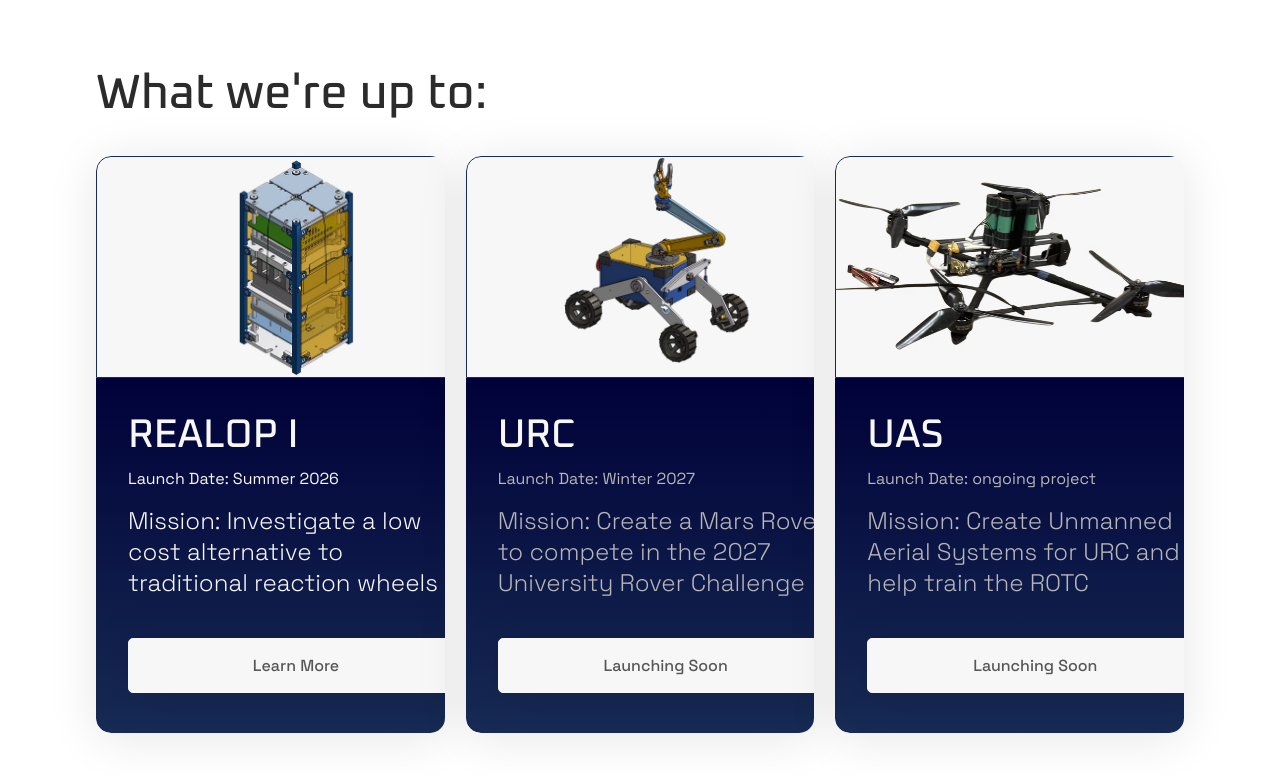
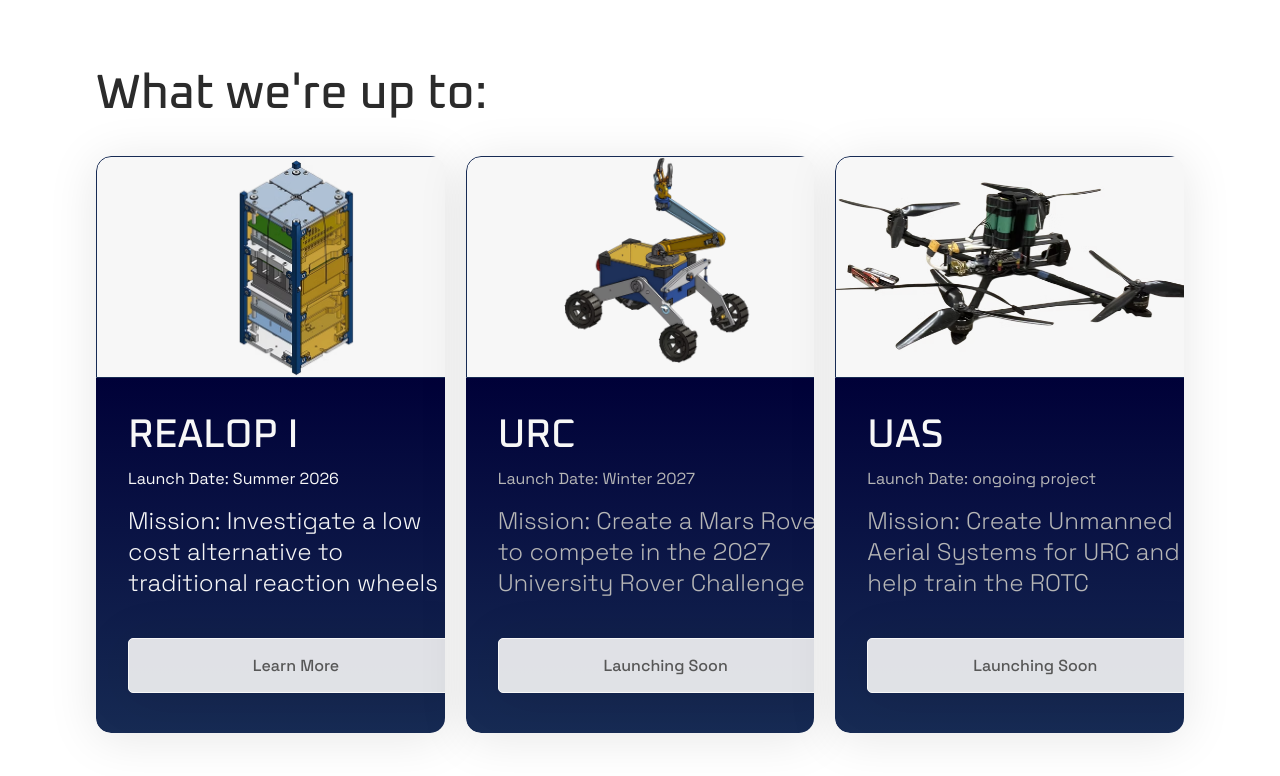
Before and after one commit to include-davis/sss, a Next.js app: page /test in a window 1280 px wide. Shown: the top 776 px of the page. Built offline with nearby package versions, Linux system fonts and the light colour scheme.

Commit message:
button fix

```diff
--- a/app/(pages)/_components/whatWereUpTo/whatWereUpTo.module.scss
+++ b/app/(pages)/_components/whatWereUpTo/whatWereUpTo.module.scss
@@ -107,7 +107,9 @@
     border-radius: 0.3125rem;
     border: 0.5px solid var(--off-white);
     box-shadow: 0 5px 50px 0 rgba(0, 0, 0, 0.10);
-    background: var(--off-white) 90%;
+    background: rgb(from var(--off-white) r g b / 0.9);
+    gap: 0.625rem;
+    flex-shrink: 0;
 
     color: var(--gray);
     font-family: "Space Grotesk";
```
